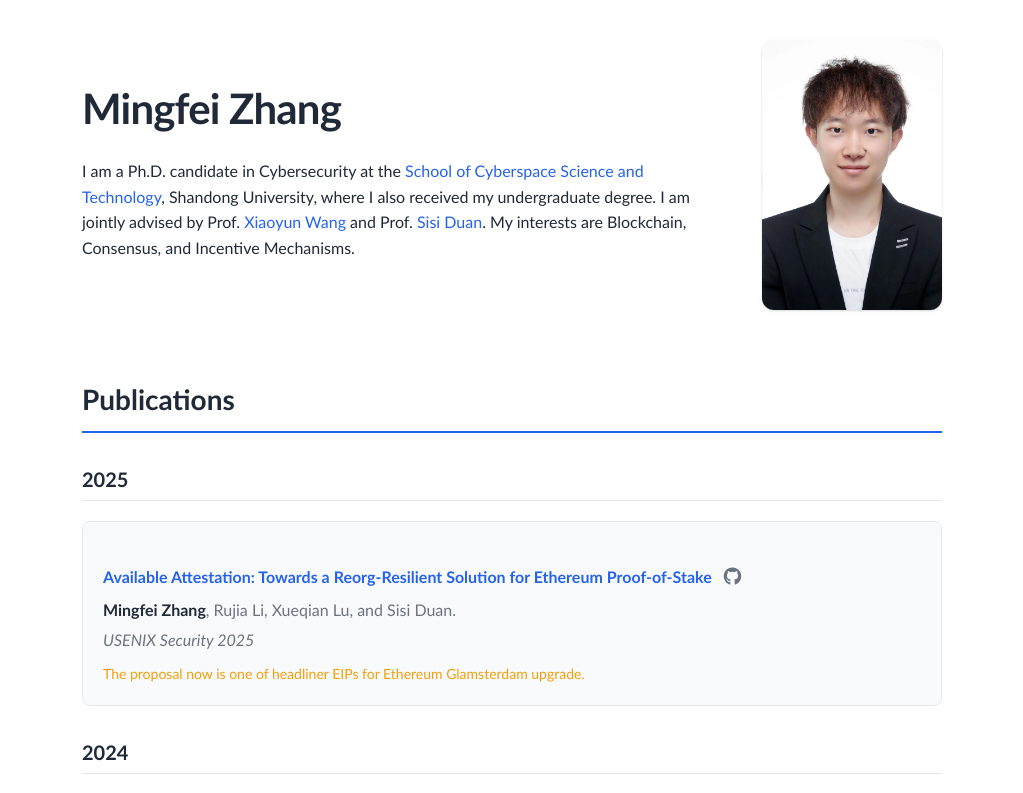
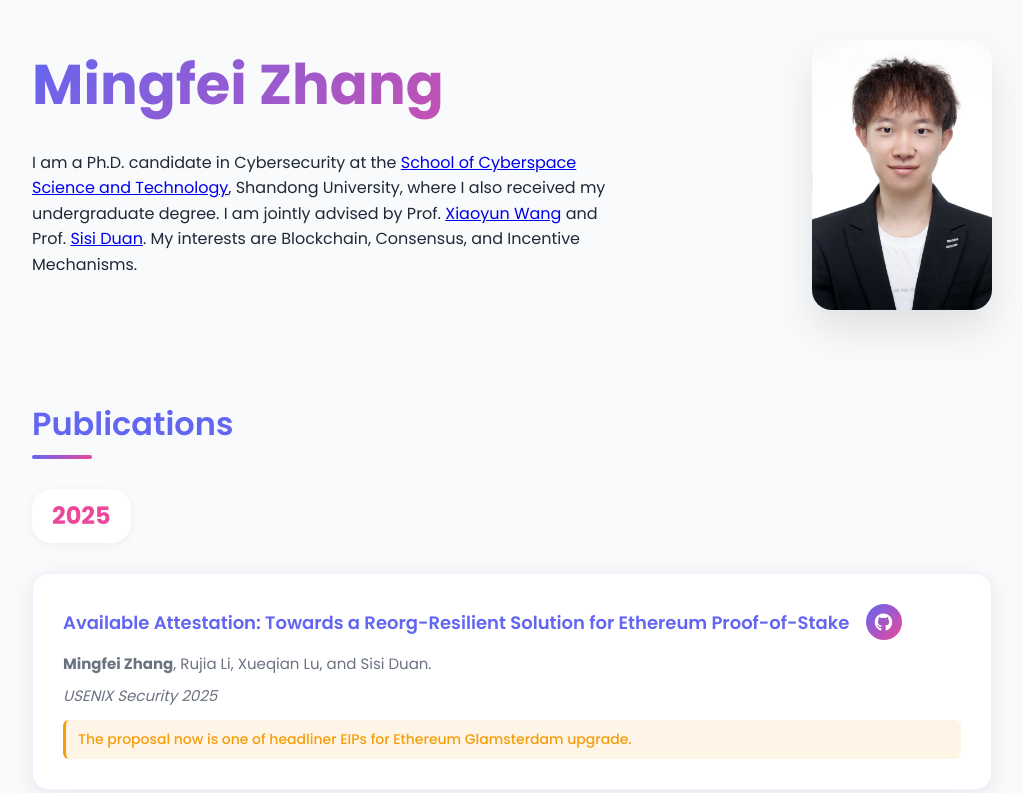
Before and after one commit to Mart1i1n/mingfei, a plain HTML site: page index.html in a window 1280 px wide. Shown: the top 793 px of the page, without its empty margins (128-1151 px from the left). Drawn offline with Linux system fonts and the light colour scheme.

Commit message:
update template-modern.css

```diff
--- a/index.html
+++ b/index.html
@@ -9,12 +9,12 @@
 
   <!-- Open Graph / Facebook -->
   <meta property="og:type" content="website">
-  <meta property="og:title" content="Mingfei Zhang - Cybersecurity Research">
+  <meta property="og:title" content="Mingfei Zhang">
   <meta property="og:description" content="Ph.D. candidate researching Blockchain, Consensus, and Incentive Mechanisms">
 
-  <title>Mingfei Zhang - Cybersecurity Research</title>
+  <title>Mingfei Zhang</title>
 
-  <link rel="stylesheet" type="text/css" href="stylesheet.css">
+  <link rel="stylesheet" type="text/css" href="template-modern.css">
   <link rel="icon" type="image/png" href="image/icon.png">
   <link rel="stylesheet" href="https://cdnjs.cloudflare.com/ajax/libs/font-awesome/6.0.0/css/all.min.css">
 </head>
--- /dev/null
+++ b/template-modern.css
@@ -0,0 +1,182 @@
+/* Modern Template - Bold and Contemporary */
+
+@import url('https://fonts.googleapis.com/css2?family=Poppins:wght@300;400;500;600;700&display=swap');
+
+:root {
+  --primary-color: #6366f1;
+  --secondary-color: #ec4899;
+  --accent-color: #f59e0b;
+  --text-primary: #1f2937;
+  --text-secondary: #6b7280;
+  --background: #f8fafc;
+  --surface: #ffffff;
+  --gradient: linear-gradient(135deg, var(--primary-color), var(--secondary-color));
+}
+
+* {
+  margin: 0;
+  padding: 0;
+  box-sizing: border-box;
+}
+
+body {
+  font-family: 'Poppins', sans-serif;
+  font-size: 16px;
+  line-height: 1.6;
+  color: var(--text-primary);
+  background: var(--background);
+  max-width: 1000px;
+  margin: 0 auto;
+  padding: 40px 20px;
+}
+
+.name {
+  font-size: 56px;
+  font-weight: 700;
+  background: var(--gradient);
+  -webkit-background-clip: text;
+  -webkit-text-fill-color: transparent;
+  background-clip: text;
+  margin-bottom: 20px;
+}
+
+.section-heading {
+  font-size: 32px;
+  font-weight: 600;
+  color: var(--primary-color);
+  margin: 60px 0 40px 0;
+  position: relative;
+}
+
+.section-heading::after {
+  content: '';
+  position: absolute;
+  bottom: -10px;
+  left: 0;
+  width: 60px;
+  height: 4px;
+  background: var(--gradient);
+  border-radius: 2px;
+}
+
+.profile-content {
+  display: grid;
+  grid-template-columns: 2fr 320px;
+  gap: 40px;
+  margin-bottom: 80px;
+  align-items: start;
+}
+
+.profile-image {
+  text-align: right;
+}
+
+.profile-photo {
+  width: 180px;
+  height: auto;
+  max-height: 350px;
+  object-fit: contain;
+  border-radius: 20px;
+  box-shadow: 0 20px 40px rgba(0, 0, 0, 0.1);
+  transition: transform 0.3s ease;
+}
+
+.profile-photo:hover {
+  transform: translateY(0px);
+}
+
+.paper-item {
+  background: var(--surface);
+  padding: 30px;
+  border-radius: 16px;
+  margin-bottom: 24px;
+  box-shadow: 0 4px 20px rgba(0, 0, 0, 0.08);
+  transition: all 0.3s ease;
+  border: 1px solid rgba(99, 102, 241, 0.1);
+}
+
+.paper-item:hover {
+  transform: translateY(-2px);
+  box-shadow: 0 8px 30px rgba(0, 0, 0, 0.12);
+}
+
+.paper-title {
+  font-size: 18px;
+  font-weight: 600;
+  margin-bottom: 12px;
+}
+
+.paper-title a {
+  color: var(--primary-color);
+  text-decoration: none;
+}
+
+.paper-authors {
+  margin: 8px 0;
+  color: var(--text-secondary);
+  font-size: 15px;
+}
+
+.paper-venue {
+  margin: 8px 0;
+  font-style: italic;
+  color: var(--text-secondary);
+  font-size: 15px;
+}
+
+.paper-note {
+  margin: 12px 0 0 0;
+  font-size: 14px;
+  color: var(--accent-color);
+  font-weight: 500;
+  padding: 8px 12px;
+  background: rgba(245, 158, 11, 0.1);
+  border-radius: 6px;
+  border-left: 3px solid var(--accent-color);
+}
+
+.year-heading {
+  font-size: 24px;
+  font-weight: 700;
+  color: var(--secondary-color);
+  margin-bottom: 30px;
+  display: inline-block;
+  background: var(--surface);
+  padding: 8px 20px;
+  border-radius: 20px;
+  box-shadow: 0 2px 10px rgba(0, 0, 0, 0.05);
+}
+
+.github-link {
+  display: inline-flex;
+  align-items: center;
+  justify-content: center;
+  width: 36px;
+  height: 36px;
+  background: var(--gradient);
+  color: white !important;
+  border-radius: 50%;
+  margin-left: 12px;
+  transition: transform 0.2s ease;
+  border: none !important;
+}
+
+.github-link:hover {
+  transform: scale(1.1);
+}
+
+@media (max-width: 768px) {
+  .profile-content {
+    grid-template-columns: 1fr;
+    text-align: center;
+  }
+
+  .profile-photo {
+    width: 220px;
+    height: auto;
+    max-height: 300px;
+  }
+  .name {
+    font-size: 45px;
+  }
+}
```
